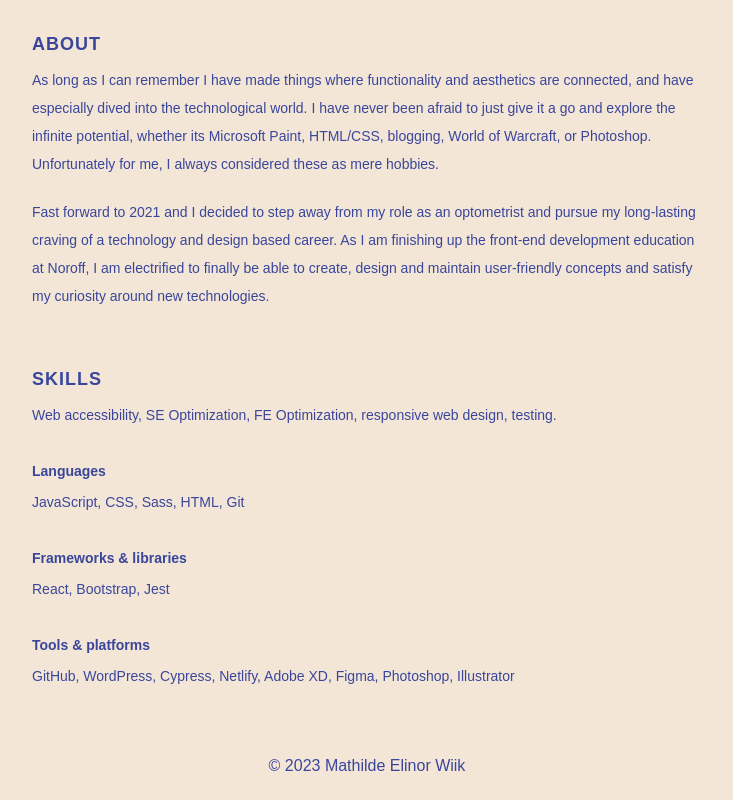
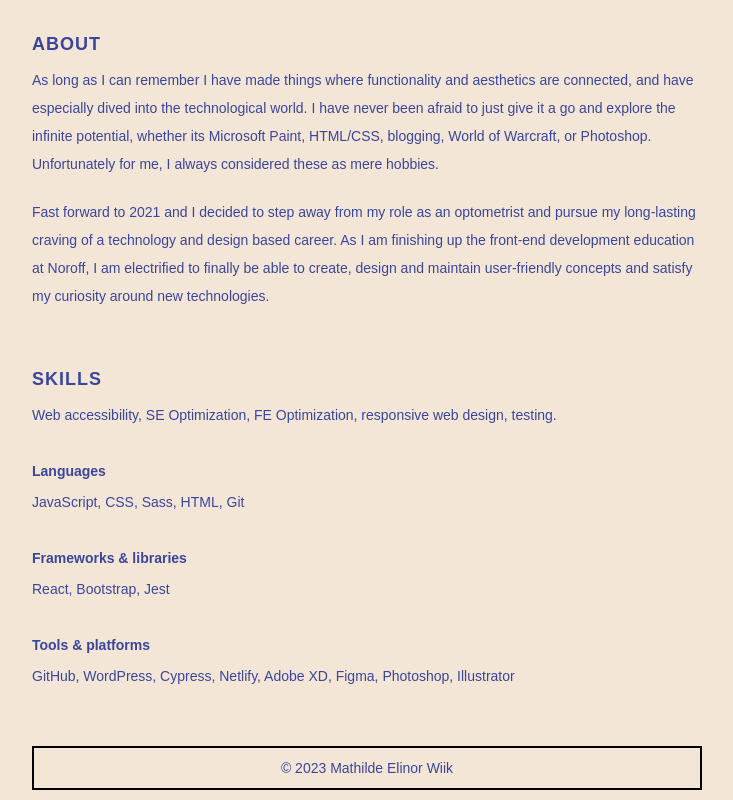
Before and after one commit to mathildeew/mathildeelinor-react, a React (Vite) app: page / in a window 1280 px wide. Shown: the part 646-1446 px from the top of the page, without its empty margins (273-1006 px from the left). Built offline with nearby package versions, Linux system fonts and the light colour scheme; a web font is replaced by a local one.

Commit message:
adds tailwind classes

```diff
--- a/src/components/ui/Layout/Footer/FooterContainer.styles.jsx
+++ /dev/null
@@ -1,17 +0,0 @@
-import styled from "styled-components";
-import { displayFlex } from "../../../../../styles/mixins";
-
-export const FooterContainer = styled.footer`
-  ${displayFlex({
-    direction: "column",
-    align: "center",
-    justify: "center",
-  })}
-
-  width: 100%;
-  height: 40px;
-
-  p {
-    font-size: 1rem;
-  }
-`;
--- a/src/components/ui/Layout/Footer/index.jsx
+++ b/src/components/ui/Layout/Footer/index.jsx
@@ -1,9 +1,7 @@
-import { FooterContainer } from "./FooterContainer.styles";
-
 export default function Footer() {
   return (
-    <FooterContainer>
+    <footer className="w-full h-11 flex justify-center items-center  border-2 border-black">
       <p>© 2023 Mathilde Elinor Wiik</p>
-    </FooterContainer>
+    </footer>
   );
 }
```
